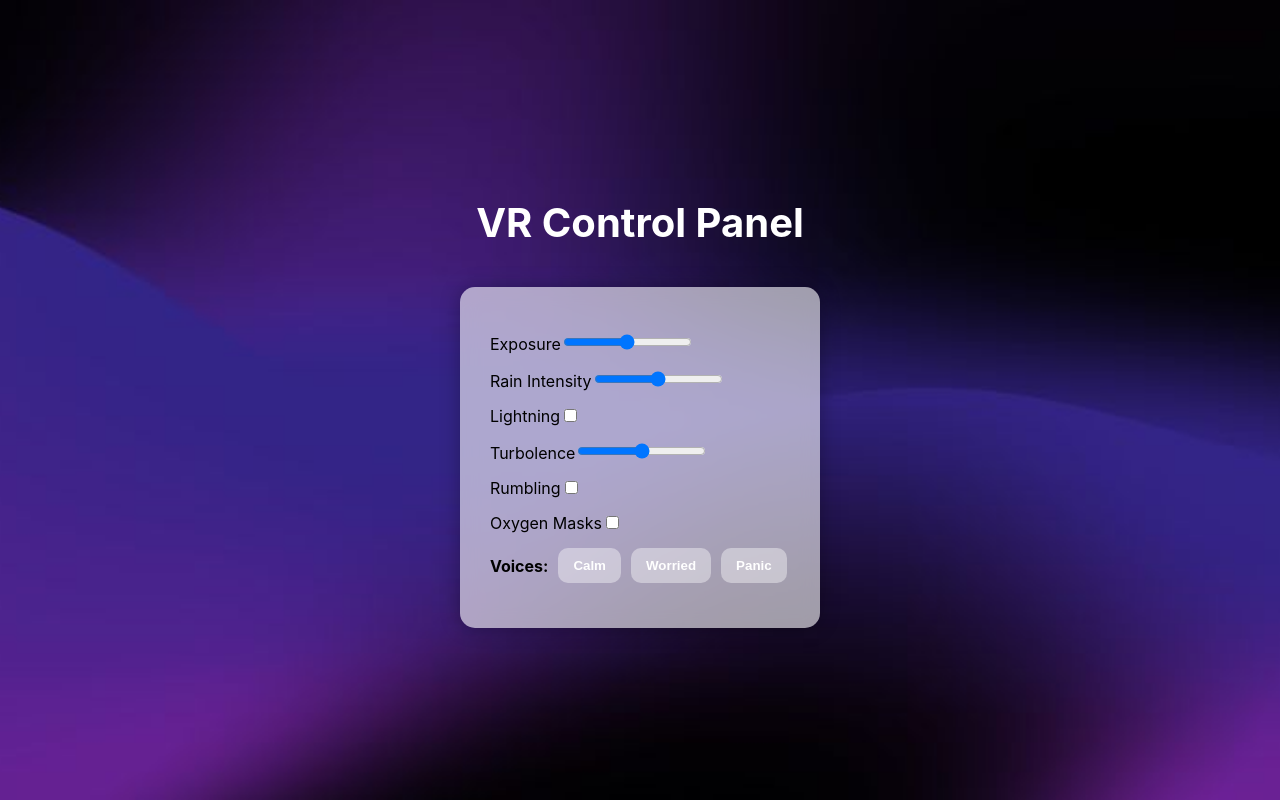
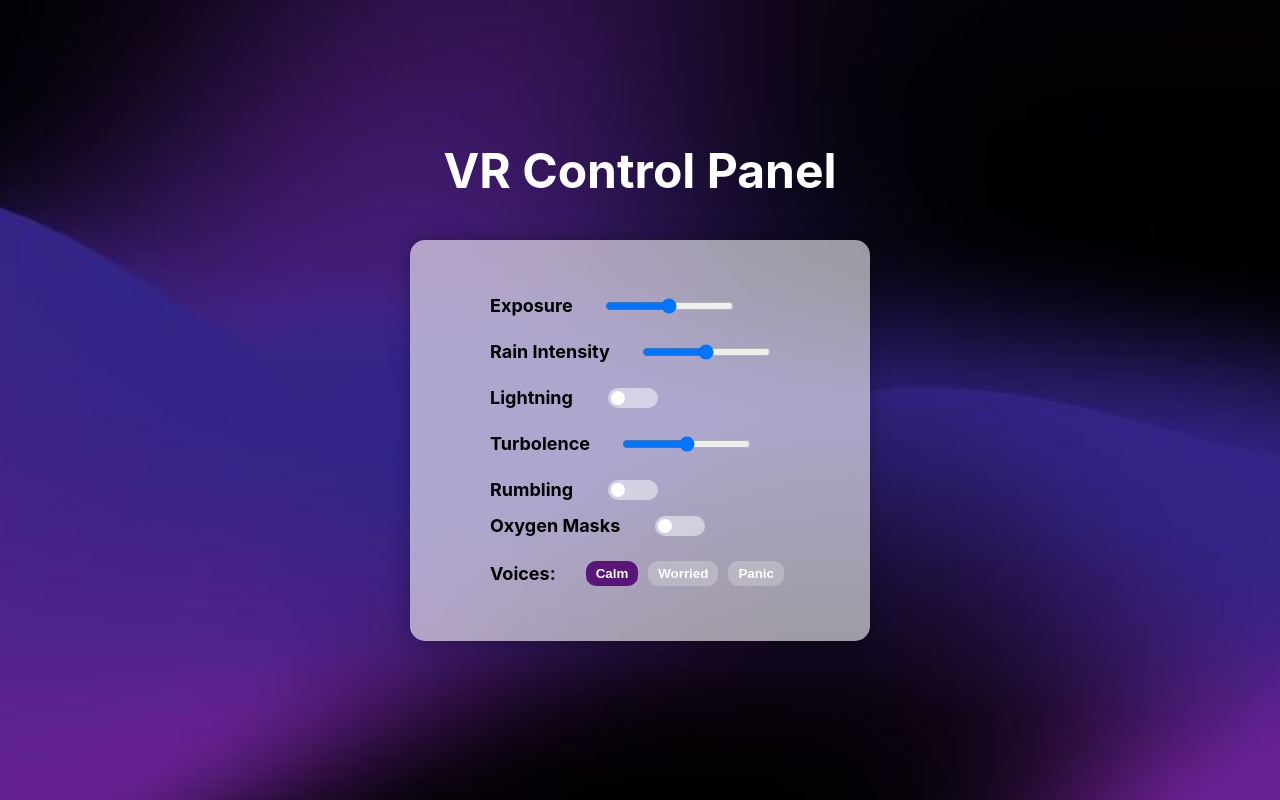
Before and after one commit to EmVot/BraveProject_FDV, a React (Create React App) app in the folder control-panel/: page / in a window 1280 px wide. Built offline with nearby package versions, Linux system fonts and the light colour scheme; no server answers.

Commit message:
i messaggi vengono inviati

```diff
--- a/control-panel/src/App.css
+++ b/control-panel/src/App.css
@@ -1,4 +1,3 @@
-/* Sfondo e layout principale */
 .app {
   height: 100vh;
   background-image: url('/images/background.jpg');
@@ -10,15 +9,13 @@
   justify-content: center;
 }
 
-/* Titolo */
 .title {
   color: white;
-  font-size: 2.5rem;
+  font-size: 3rem;
   margin-bottom: 40px;
   text-align: center;
 }
 
-/* Pannello contenitore */
 .panel {
   background-color: rgba(255, 255, 255, 0.6);
   padding: 30px;
@@ -26,35 +23,36 @@
   backdrop-filter: blur(10px);
   box-shadow: 0 0 20px rgba(0, 0, 0, 0.3);
   min-width: 300px;
+  margin-bottom: 50px;
+  padding-right: 80px;
+  padding-left: 80px;
 }
 
-/* Layout in orizzontale per OptionSelector */
 .option-selector-horizontal {
   display: flex;
   align-items: center;
   gap: 10px;
-  margin: 15px 0;
+  margin: 25px 0;
 }
 
-/* Etichetta allineata orizzontalmente */
 .option-label-inline {
   color: rgb(0, 0, 0);
   font-weight: bold;
   white-space: nowrap;
+  margin-right: 20px;
+  font-size: large;
 }
 
-/* Contenitore dei bottoni */
 .option-buttons-inline {
   display: flex;
   gap: 10px;
 }
 
-/* Bottoni opzione (già visti) */
 .option-button {
-  padding: 10px 15px;
+  padding: 5px 10px 5px 10px;
   border: none;
   border-radius: 10px;
-  background-color: rgba(255, 255, 255, 0.4);
+  background-color: rgba(234, 234, 234, 0.3);
   cursor: pointer;
   color: white;
   font-weight: bold;
@@ -62,10 +60,74 @@
 }
 
 .option-button:hover {
-  background-color: rgba(255, 255, 255, 0.6);
+  background-color: rgba(236, 191, 255, 0.6);
 }
 
 .option-button.selected {
-  background-color: rgba(255, 255, 255, 0.9);
-  color: #333;
+  background-color: rgba(82, 7, 114, 0.9);
+  color: #ffffff;
 }
+
+.toggle-switch-row {
+  display: flex;
+  align-items: center;
+  gap: 15px;
+  margin: 15px 0;
+}
+
+.toggle-label {
+  color: white;
+  font-weight: bold;
+  white-space: nowrap;
+}
+
+/* Switch container - più sottile */
+.switch {
+  position: relative;
+  display: inline-block;
+  width: 50px;
+  height: 20px; /* ⬅️ da 28px a 20px */
+}
+
+.switch input {
+  opacity: 0;
+  width: 0;
+  height: 0;
+  position: absolute;
+}
+
+/* Slider */
+.slider {
+  position: absolute;
+  cursor: pointer;
+  top: 0;
+  left: 0;
+  right: 0;
+  bottom: 0;
+  background-color: rgba(255, 255, 255, 0.485);
+  transition: 0.4s;
+  border-radius: 20px; /* ⬅️ mantenere bordi rotondi */
+}
+
+/* Cerchio interno */
+.slider:before {
+  position: absolute;
+  content: "";
+  height: 14px;     /* ⬅️ da 20px a 14px */
+  width: 14px;      /* idem */
+  left: 3px;        /* centrato nel nuovo spessore */
+  bottom: 3px;
+  background-color: white;
+  transition: 0.4s;
+  border-radius: 50%;
+}
+
+/* Quando è attivo */
+.switch input:checked + .slider {
+  background-color: rgba(82, 7, 114, 0.9);
+}
+
+/* Sposta il cerchio */
+.switch input:checked + .slider:before {
+  transform: translateX(28px); /* aggiustato per nuova larghezza */
+}
--- a/control-panel/src/App.jsx
+++ b/control-panel/src/App.jsx
@@ -16,6 +16,16 @@ function App() {
     });
   };
 
+  const handleSliderChange = (param, value) => {
+    sendMessage({
+      type: "command",
+      action: "update_param",
+      param,
+      value,
+    });
+  };
+
+
   return (
     <div className="app">
       <h1 className="title">VR Control Panel</h1>
@@ -26,6 +36,7 @@ function App() {
           min={9}
           max={12}
           step={0.1}
+          onChange={handleSliderChange}
         />
         <ParameterSlider
           label="Rain Intensity"
@@ -33,6 +44,7 @@ function App() {
           min={0}
           max={20000}
           step={100}
+          onChange={handleSliderChange}
         />
         <ToggleSwitch
           label="Lightning"
@@ -45,6 +57,7 @@ function App() {
           min={0}
           max={2}
           step={0.1}
+          onChange={handleSliderChange}
         />
         <ToggleSwitch
           label="Rumbling"
--- a/control-panel/src/components/OptionSelector.jsx
+++ b/control-panel/src/components/OptionSelector.jsx
@@ -1,7 +1,7 @@
 import React, { useState } from "react";
 
 function OptionSelector({ label, param, options, onChange }) {
-  const [selected, setSelected] = useState(null);
+  const [selected, setSelected] = useState("calm");
 
   const handleSelect = (value) => {
     setSelected(value);
--- a/control-panel/src/components/parameterSlider.jsx
+++ b/control-panel/src/components/parameterSlider.jsx
@@ -1,14 +1,24 @@
+import React, { useState } from "react";
 
-function ParameterSlider({ label, min, max, step = 1 }) {
+function ParameterSlider({ label, param, min, max, step = 1, onChange }) {
+  const [value, setValue] = useState((min + max) / 2);
+
+  const handleChange = (e) => {
+    const newValue = Number(e.target.value);
+    setValue(newValue);
+    onChange(param, newValue);
+  };
 
   return (
-    <div style={{ margin: "15px 0" }}>
-      <label>{label}</label>
+    <div className="control option-selector-horizontal">
+      <label className="option-label-inline">{label}</label>
       <input
         type="range"
         min={min}
         max={max}
+        value={value}
         step={step}
+        onChange={handleChange}
       />
     </div>
   );
--- a/control-panel/src/components/toggleSwitch.jsx
+++ b/control-panel/src/components/toggleSwitch.jsx
@@ -10,9 +10,12 @@ function ToggleSwitch({ label, param, onChange }) {
   };
 
   return (
-    <div style={{ margin: "15px 0" }}>
-      <label>{label}</label>
-      <input type="checkbox" checked={checked} onChange={handleToggle} />
+    <div className="control toggle-switch-row">
+      <label className="option-label-inline">{label}</label>
+      <label className="switch">
+        <input type="checkbox" checked={checked} onChange={handleToggle} />
+        <span className="slider"></span>
+      </label>
     </div>
   );
 }
--- a/control-panel/src/websocket.js
+++ b/control-panel/src/websocket.js
@@ -1,18 +1,50 @@
-const socket = new WebSocket("ws://192.168.1.100:8080"); // IP del server WebSocket
+let socket = null;
+let isConnected = false;
+const messageQueue = [];
 
-socket.onopen = () => {
-  console.log("WebSocket connesso");
-};
+function connectWebSocket() {
+  socket = new WebSocket("ws://localhost:8080");
 
-socket.onmessage = (event) => {
-  const data = JSON.parse(event.data);
-  console.log("Messaggio ricevuto:", data);
-};
+  socket.onopen = () => {
+    console.log("✅ WebSocket connesso");
+    isConnected = true;
 
+    // Invia tutti i messaggi rimasti in coda
+    while (messageQueue.length > 0) {
+      const msg = messageQueue.shift();
+      console.log("📤 Invio messaggio in coda:", msg);
+      socket.send(msg);
+    }
+  };
+
+  socket.onmessage = (event) => {
+    const data = JSON.parse(event.data);
+    console.log("📥 Messaggio ricevuto:", data);
+  };
+
+  socket.onerror = (error) => {
+    console.error("❌ Errore WebSocket:", error);
+  };
+
+  socket.onclose = () => {
+    console.warn("⚠️ WebSocket chiuso. Riconnessione tra 2 secondi...");
+    isConnected = false;
+    setTimeout(connectWebSocket, 2000); // Riprova la connessione
+  };
+}
+
+// Avvia la connessione subito
+connectWebSocket();
+
+// Funzione di invio messaggi
 export function sendMessage(obj) {
-  if (socket.readyState === WebSocket.OPEN) {
-    socket.send(JSON.stringify(obj));
+  const msg = JSON.stringify(obj);
+
+  if (isConnected && socket.readyState === WebSocket.OPEN) {
+    console.log("📤 Invio messaggio:", msg);
+    socket.send(msg);
   } else {
-    console.warn("WebSocket non connesso");
+    console.warn("⏳ WebSocket non ancora connesso, accodo:", msg);
+    messageQueue.push(msg);
   }
 }
```
